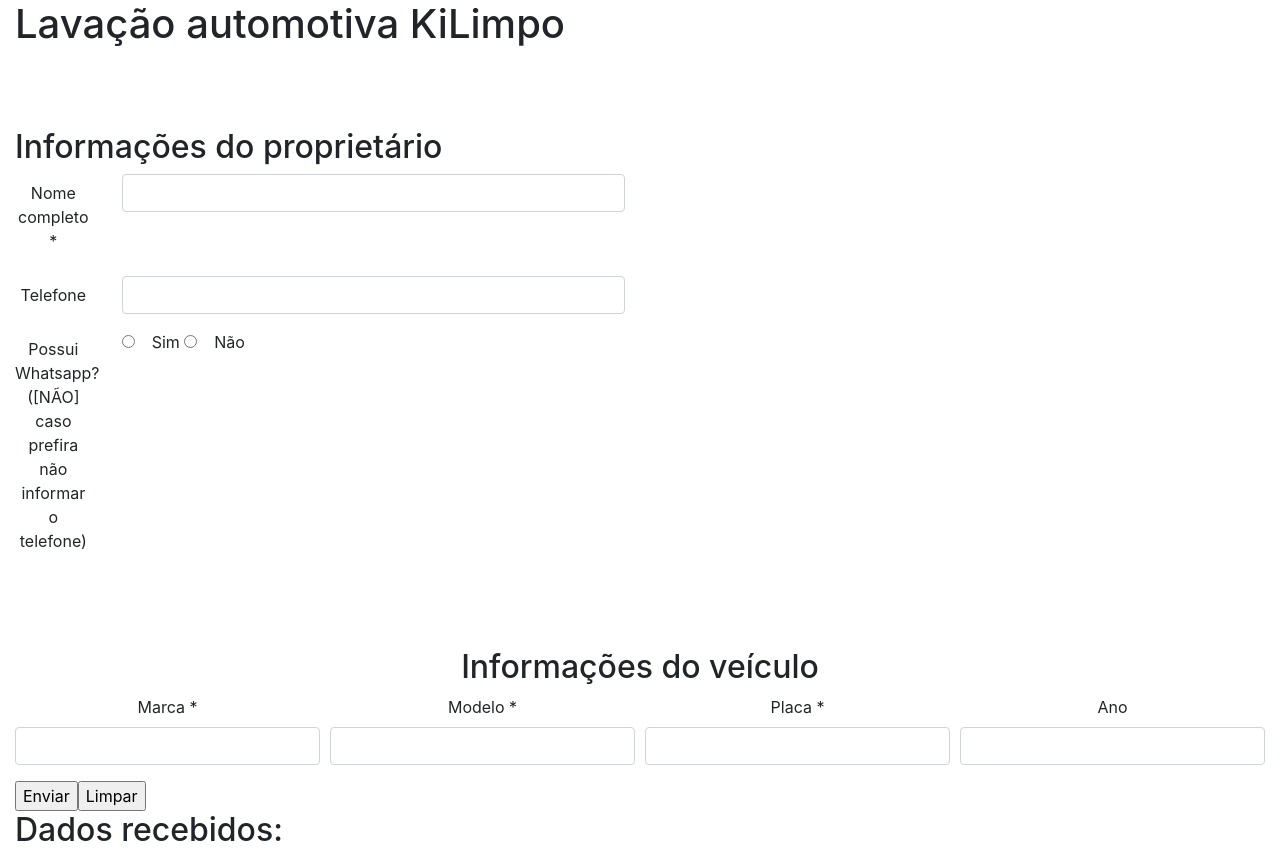
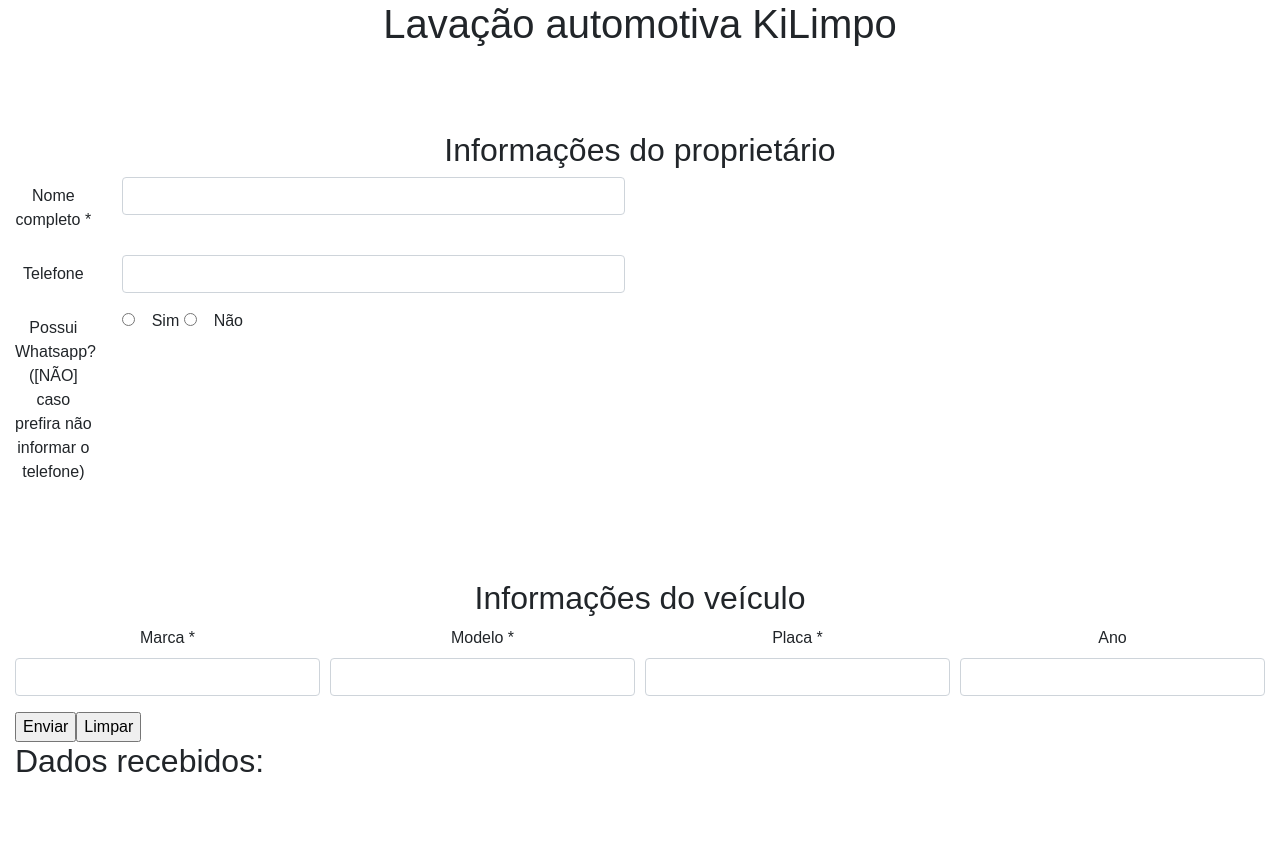
Before and after one commit to Oivasmf/Kilimpo-frontend, a React (Create React App) app: page / in a window 1280 px wide. After the commit the page ends 800 px from the top, so only its background shows below. Built offline with nearby package versions, Linux system fonts and the light colour scheme.

Commit message:
Update form-kilimpo.js

```diff
--- a/src/components/form-kilimpo.js
+++ b/src/components/form-kilimpo.js
@@ -163,14 +163,15 @@ export default class FormKilimpo extends Component {
 
         return (
             <> <Container fluid>
+                <font face="Arial">
 
-                <h1>
+                <h1 className="text-center">
                     Lavação automotiva KiLimpo
                 </h1>
                 <br />
                 <br />
                 <br />
-                <h2>
+                <h2 className="text-center">
                     Informações do proprietário
                 </h2>
                 <Form onSubmit={this.onSubmit}>
@@ -179,7 +180,7 @@ export default class FormKilimpo extends Component {
                             Nome completo *
     </Form.Label>
                         <Col sm={5}>
-      <Form.Control type="text" value={this.state.nome} onChange={this.onChangeNome}/>
+                            <Form.Control type="text" value={this.state.nome} onChange={this.onChangeNome} />
                         </Col>
                     </Form.Group>
 
@@ -200,7 +201,7 @@ export default class FormKilimpo extends Component {
                             <Col>
                                 {
                                     this.state.whats.map((obj, idx) => {
-                return(<React.Fragment key={idx}>
+                                        return (<React.Fragment key={idx}>
                                             <Form.Check inline
                                                 type="radio"
                                                 name="Whatsapp"
@@ -225,28 +226,28 @@ export default class FormKilimpo extends Component {
                             <Form.Label>
                                 Marca *
             </Form.Label>
-            <Form.Control type="text" value={this.state.marca} onChange={this.onChangeMarca}/>
+                            <Form.Control type="text" value={this.state.marca} onChange={this.onChangeMarca} />
                         </Form.Group>
 
                         <Form.Group as={Col}>
                             <Form.Label>
                                 Modelo *
             </Form.Label>
-            <Form.Control type="text" value={this.state.modelo} onChange={this.onChangeModelo}/>
+                            <Form.Control type="text" value={this.state.modelo} onChange={this.onChangeModelo} />
                         </Form.Group>
 
                         <Form.Group as={Col}>
                             <Form.Label>
                                 Placa *
             </Form.Label>
-            <Form.Control type="text" value={this.state.placa} onChange={this.onChangePlaca}/>
+                            <Form.Control type="text" value={this.state.placa} onChange={this.onChangePlaca} />
                         </Form.Group>
 
                         <Form.Group as={Col}>
                             <Form.Label>
                                 Ano
             </Form.Label>
-            <Form.Control type="text" value={this.state.ano} onChange={this.onChangeAno}/>
+                            <Form.Control type="text" value={this.state.ano} onChange={this.onChangeAno} />
                         </Form.Group>
                     </Form.Row>
 
@@ -330,6 +331,7 @@ export default class FormKilimpo extends Component {
 
                 <h2>Dados recebidos:</h2>
                 {contexto.kilimpo && <ul>{kilimpo}</ul>}
+                </font>
             </Container>
             </>
         );// fim do return
```
Lines whose indentation alone changed are shown as unchanged.
